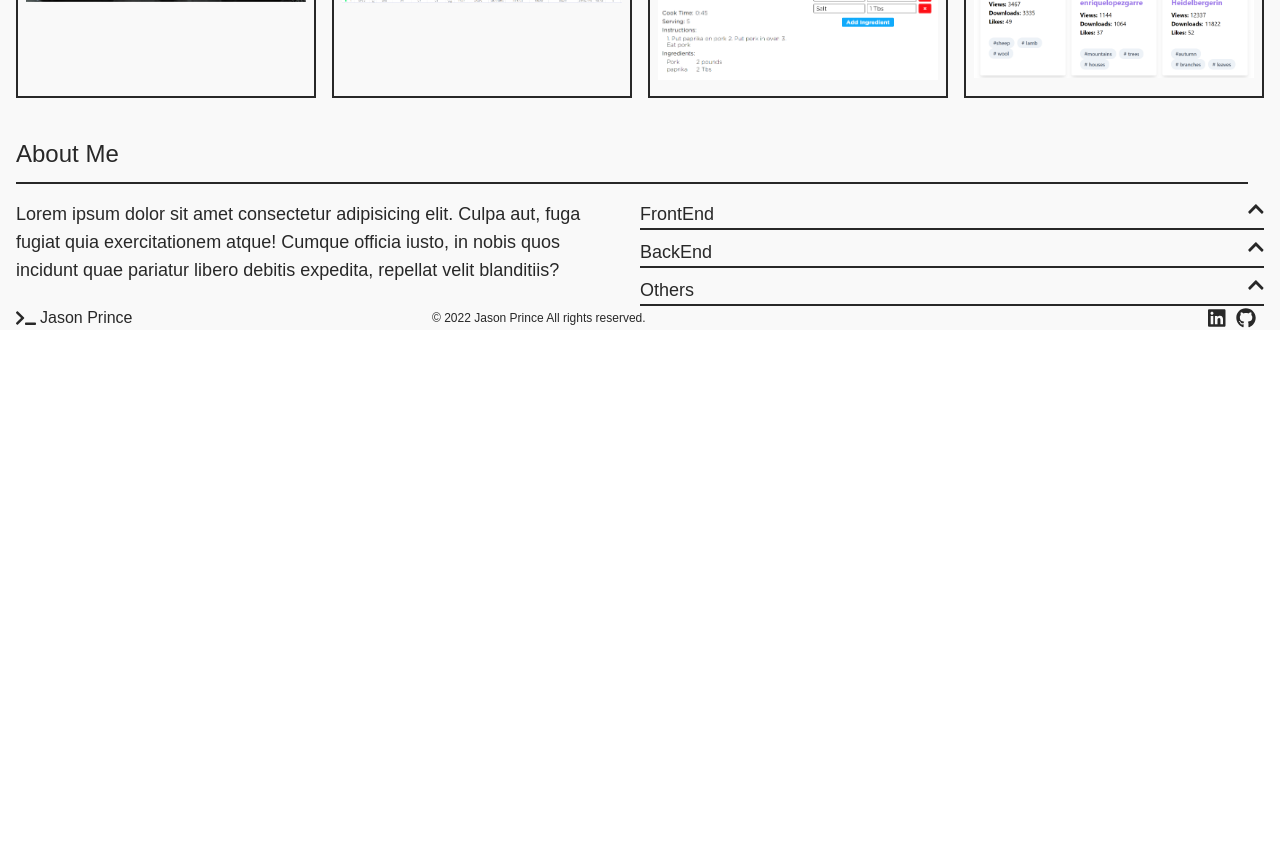
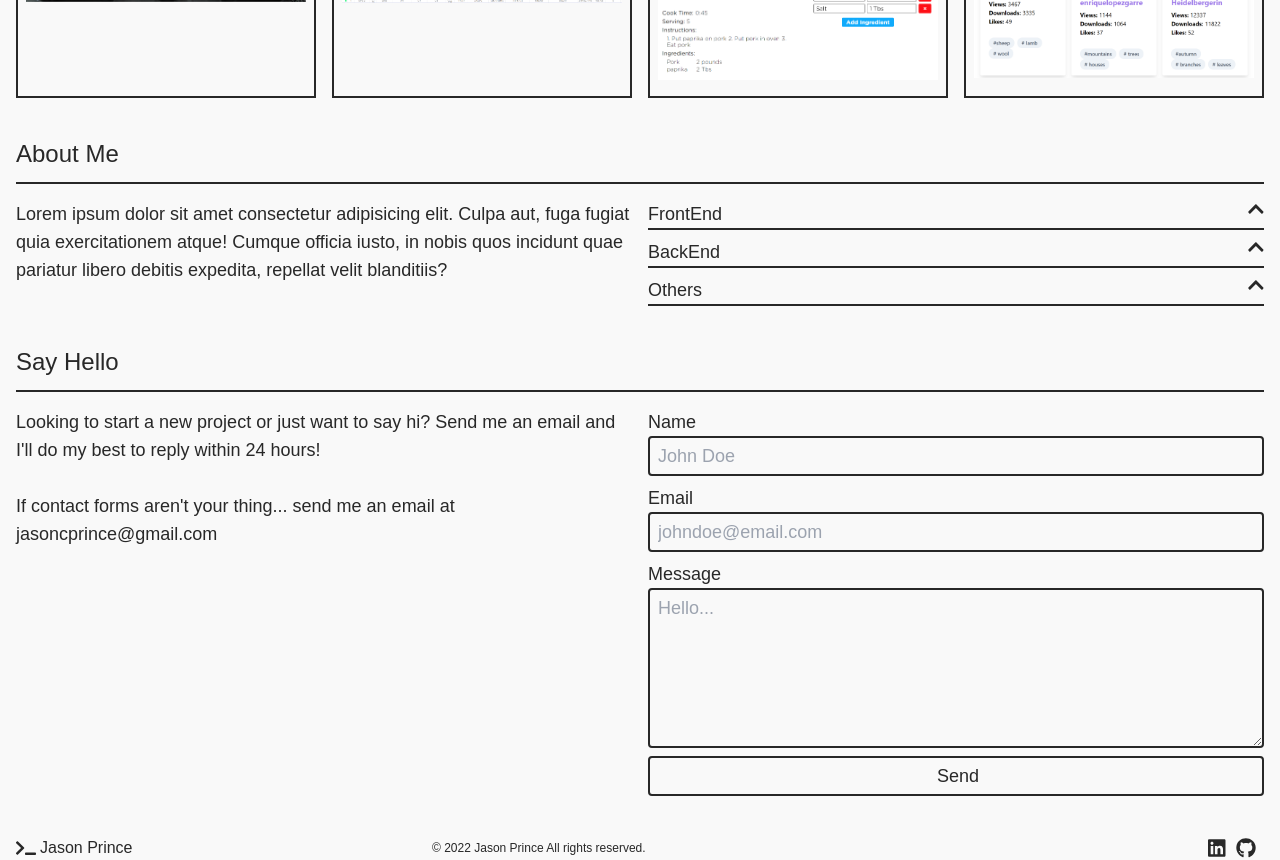
Before and after one commit to Jason-Prince/my-portfolio-v5, a Next.js app: page / in a window 1280 px wide. Shown: the part 680-1540 px from the top of the page. Before the commit the page ends 1010 px from the top, so only its background shows below. Built offline with nearby package versions, Linux system fonts and the light colour scheme.

Commit message:
say hello is framed out

```diff
--- a/pages/index.jsx
+++ b/pages/index.jsx
@@ -263,7 +263,7 @@ export default function Home() {
         </section>
         <section
           id="aboutme"
-          className="text-2xl grid grid-cols-12 gap-4 w-full"
+          className="text-2xl grid grid-cols-12 gap-4 w-full pb-10"
         >
           <h2
             className={`${
@@ -281,7 +281,7 @@ export default function Home() {
               repellat velit blanditiis?
             </p>
           </div>
-          <div className="col-start-1 col-span-full md:col-start-7 md:col-span-7 text-lg grid gap-2">
+          <div className="col-start-1 col-span-full md:col-start-7  text-lg grid gap-2">
             <div className="flex flex-col">
               <div className="flex flex-col">
                 <div
@@ -373,84 +373,78 @@ export default function Home() {
             </div>
           </div>
         </section>
-        {/* <section id="aboutme" className="text-2xl grid grid-cols-12 gap-4">
-          <h2 className="col-start-1 whitespace-nowrap">About Me</h2>
-
-          <div
+        <section
+          id="contact"
+          className="text-2xl grid grid-cols-12 gap-4 w-full pb-10 "
+        >
+          <h2
             className={`${
               isDark ? "border-light" : "border-dark"
-            } w-full border-b-2 my-2 duration-1000`}
+            } col-start-1 col-span-full pb-3 border-b-2 duration-1000 whitespace-nowrap duration-1000`}
           >
-            <div>
+            Say Hello
+          </h2>
+          <div className="col-start-1 col-span-full md:col-span-6 text-lg">
             <p>
-                Lorem ipsum dolor sit amet consectetur adipisicing elit. Culpa
-                aut, fuga fugiat quia exercitationem atque! Cumque officia
-                iusto, in nobis quos incidunt quae pariatur libero debitis
-                expedita, repellat velit blanditiis?
+              Looking to start a new project or just want to say hi? Send me an
+              email and I&#39;ll do my best to reply within 24 hours!
             </p>
+            <br />
             <p>
-                Lorem ipsum dolor sit amet consectetur adipisicing elit.
-                Reprehenderit voluptatum eos nemo animi ducimus adipisci laborum
-                architecto voluptas. Magnam dolorum dolores a unde, magni ea nam
-                dolor recusandae rerum culpa.
+              If contact forms aren&#39;t your thing... send me an email at
+              jasoncprince@gmail.com
             </p>
           </div>
-            <div>
-              <div
-                onClick={() => setIsOpen(!isOpen)}
-                className="flex justify-between cursor-pointer duration-1000"
-              >
-                <h4>Section One</h4>
-                <FontAwesomeIcon
-                  className={`${isOpen ? "rotate-180" : ""} duration-1000`}
-                  icon={faChevronUp}
+          <div className="col-start-1 md:col-start-7 col-span-full text-lg">
+            <form className="grid gap-2" action="">
+              <div className="flex flex-col">
+                <label htmlFor="name">Name</label>
+                <input
+                  className={`${
+                    isDark ? "border-light bg-dark" : "border-dark bg-light"
+                  } border-2  p-1 pl-2 rounded duration-1000`}
+                  type="text"
+                  id="name"
+                  name="name"
+                  placeholder="John Doe"
                 />
               </div>
-              <div
+              <div className="flex flex-col">
+                <label htmlFor="email">Email</label>
+                <input
                   className={`${
-                  isOpen ? "max-h-10" : "max-h-0"
-                } overflow-hidden duration-1000`}
-              >
-                <p>section 1 content</p>
+                    isDark ? "border-light bg-dark" : "border-dark bg-light"
+                  } border-2  p-1 pl-2 rounded duration-1000`}
+                  type="email"
+                  id="email"
+                  name="email"
+                  placeholder="johndoe@email.com"
+                />
               </div>
-
-              <div className="cursor-pointer duration-1000">section 2</div>
-              <div className="overflow-hidden hidden">
-                <p>section 2 content</p>
+              <div className="flex flex-col">
+                <label htmlFor="message">Message</label>
+                <textarea
+                  className={`${
+                    isDark ? "border-light bg-dark" : "border-dark bg-light"
+                  } border-2  p-1 pl-2 rounded h-40 duration-1000`}
+                  type="text"
+                  id="message"
+                  name="message"
+                  placeholder="Hello..."
+                />
               </div>
-
-              <div className="cursor-pointer duration-1000">section 3</div>
-              <div className="overflow-hidden hidden">
-                <p>section 3 content</p>
+              <input
+                className={`${
+                  isDark
+                    ? "border-light bg-dark hover:bg-black"
+                    : "border-dark bg-light hover:bg-slate-300"
+                } border-2  p-1 pl-2 rounded cursor-pointer duration-1000`}
+                type="submit"
+                value="Send"
+              />
+            </form>
           </div>
-            </div>
-            <ul className="text-sm flex">
-              <li>HTML</li>
-              <li>CSS</li>
-              <li>SASS</li>
-              <li>BEM</li>
-              <li>STYLED COMPONENTS</li>
-              <li>JAVASCRIPT</li>
-              <li>PYTHON</li>
-              <li>REACT</li>
-              <li>NEXTJS</li>
-              <li>KNEXJS</li>
-              <li>GIT</li>
-              <li>GITHUB</li>
-              <li>BOOTSTRAP</li>
-              <li>TAILWINDCSS</li>
-              <li>EXPRESS</li>
-              <li>DJANGO</li>
-              <li>NODEJS</li>
-              <li>SQLITE3</li>
-              <li>MYSQL</li>
-              <li>NETLIFY</li>
-              <li>HEROKU</li>
-              <li>VERCEL</li>
-              <li>FIGMA</li>
-            </ul>
-          </div>
-        </section> */}
+        </section>
 
         <footer className="grid grid-cols-3 w-full">
           {/* logo */}
```
Lines whose indentation alone changed are shown as unchanged.
